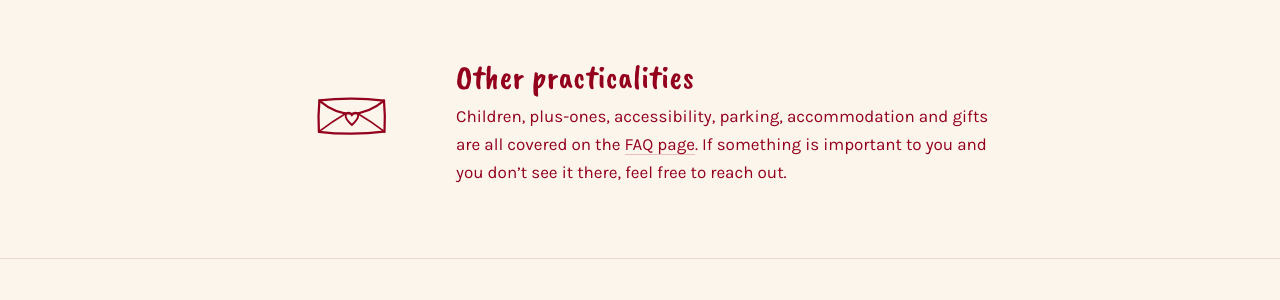
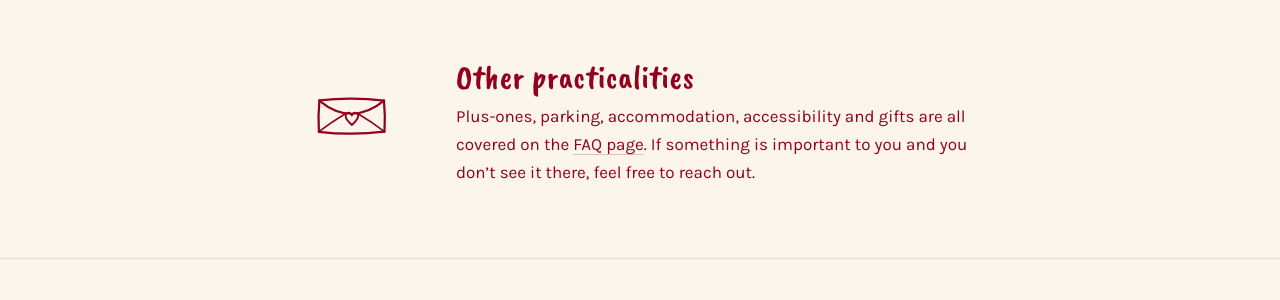
Before and after one commit to rhrzic/rokandolgaswedding.nl, a Jekyll site: the page built from 01_vibe.md, in a window 1280 px wide. Shown: the part 1063-1363 px from the top of the page. Built offline with Jekyll 4.4.1, drawn with Linux system fonts in a browser that asks for light colours.

Commit message:
Drop children from the "Other practicalities" list
Leading the list with children gave it more weight than it warrants. It stays
answered on the FAQ, where someone looking for it will find it.

Co-Authored-By: Claude Opus 4.8 <noreply@anthropic.com>

```diff
--- a/01_vibe.md
+++ b/01_vibe.md
@@ -36,7 +36,7 @@ permalink: /vibe/
 			{% include art.html name="envelope" %}
 			<div class="feature-body">
 				<h3>Other practicalities</h3>
-				<p>Children, plus-ones, accessibility, parking, accommodation and gifts are all covered on the <a href="{{ "/faq/" | relative_url }}">FAQ page</a>. If something is important to you and you don’t see it there, feel free to reach out.</p>
+				<p>Plus-ones, parking, accommodation, accessibility and gifts are all covered on the <a href="{{ "/faq/" | relative_url }}">FAQ page</a>. If something is important to you and you don’t see it there, feel free to reach out.</p>
 			</div>
 		</div>
 	</div>
```
